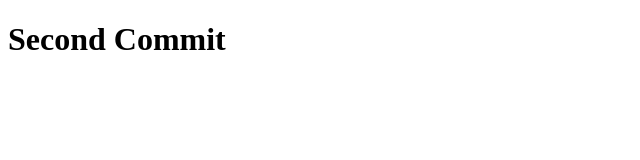
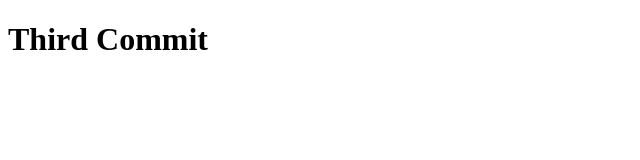
Before and after one commit to Luffa26728238/test123, a plain HTML site: page index.html in a window 1280 px wide. Shown: the whole page, without its empty margins (0-640 px from the left). Drawn offline with Linux system fonts and the light colour scheme.

Commit message:
third commit

```diff
--- a/index.html
+++ b/index.html
@@ -6,6 +6,6 @@
     <title>Commit</title>
   </head>
   <body>
-    <h1>Second Commit</h1>
+    <h1>Third Commit</h1>
   </body>
 </html>
```
